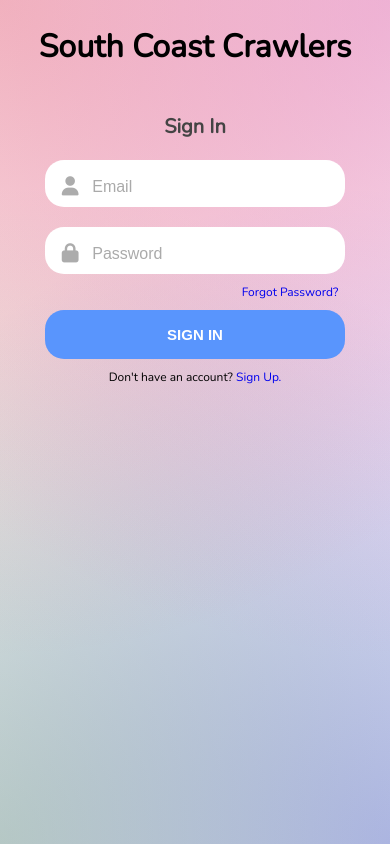
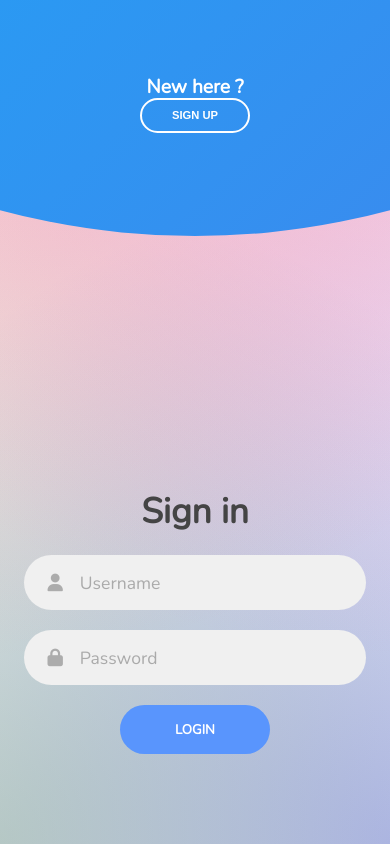
Before and after one commit to areason1410/south-coast-crawlers, a website: page public/login.html in a window 390 px wide. Drawn offline with nearby package versions, Linux system fonts and the light colour scheme.

Commit message:
added sign up and fixed css dont mind sample.html

```diff
--- a/public/login.html
+++ b/public/login.html
@@ -1,67 +1,80 @@
 <!DOCTYPE html>
 <html lang="en">
-
   <head>
-    <meta charset="UTF-8">
-    <meta http-equiv="X-UA-Compatible" content="IE=edge">
-    <meta name="viewport" content="width=device-width, initial-scale=1.0">
-    <title>RC South Coast Crawlers</title>
-    <link rel="stylesheet" href="resources/css/login.css">
-    <link rel="stylesheet" href="resources/css/background.css">
-    <link rel="stylesheet" href="resources/css/fonts.css">
-    <link rel="stylesheet" href="resources/css/colours.css">
+    <meta charset="UTF-8" />
+    <meta name="viewport" content="width=device-width, initial-scale=1.0" />
+    <script
+      src="https://kit.fontawesome.com/64d58efce2.js"
+      crossorigin="anonymous"
+    ></script>
+    <link rel="stylesheet" href="resources/css/sample.css" />
+    <link rel="stylesheet" href="resources/css/background.css" />
+    <link rel="stylesheet" href="resources/css/fonts.css" />
+    <link rel="stylesheet" href="resources/css/colours.css" />
     <script defer src="resources/js/requests.js"></script>
     <script defer src="resources/js/login.js"></script>
-    <script src="https://kit.fontawesome.com/64d58efce2.js" crossorigin="anonymous"></script>
-
-</head>
-<title>South Coast Crawlers</title>
+    <script defer src="resources/js/signup.js"></script>
+    <title>Sign in & Sign up Form</title>
   </head>
   <body>
     <div class="container">
       <div class="forms-container">
         <div class="signin-signup">
-             <h1 class="Header">South Coast Crawlers</h1>
-             <div id="error"></div>
-            <form action="/" class="sign-in-form" method="GET" >
-                <h2 class="title">Sign In</h2>
+          <form action="#" class="sign-in-form">
+            <h2 class="title">Sign in</h2>
             <div class="input-field">
               <i class="fas fa-user"></i>
-                    <input id="email" type="text" placeholder="Email" required>
+              <input type="text" placeholder="Username" />
             </div>
             <div class="input-field">
               <i class="fas fa-lock"></i>
-                    <input id="password" type="password" placeholder="Password" >
+              <input type="password" placeholder="Password" />
+            </div>
+            <input type="submit" value="Login" class="btn solid" />
 
+          </form>
+          <form action="#" class="sign-up-form">
+            <h2 class="title">Sign up</h2>
+            <div class="input-field">
+              <i class="fas fa-user"></i>
+              <input type="text" placeholder="Username" />
             </div>
-                <div class="FP">
-                    <a href="#" class="FP">
-                        <label id="FP">Forgot Password?</label>
-                    </a>
+            <div class="input-field">
+              <i class="fas fa-envelope"></i>
+              <input type="email" placeholder="Email" />
             </div>
-                <input id="signin" type="button" value="Sign In" class="btn solid">
-                <div class="SI">
-                Don't have an account? <a href="#" class="SI"><label id="SI">Sign Up.</label></a>
+            <div class="input-field">
+              <i class="fas fa-lock"></i>
+              <input type="password" placeholder="Password" />
+            </div>
+            <input type="submit" class="btn" value="Sign up" />
+
+          </form>
         </div>
       </div>
 
-
-         </form>
-            <!-- <div class="social-media">
-                <button id="button3" name="Continue with Facebook">
-                <i class="fa fa-facebook"></i>
-                <label id="label1">Continue with Facebook</label>
+      <div class="panels-container">
+        <div class="panel left-panel">
+          <div class="content">
+            <h3>New here ?</h3>
+            <button class="btn transparent" id="sign-up-btn">
+              Sign up
             </button>
-                </a>
-                <button id="button4" name="Continue with Google">
-                <!<a href="#" class="Google"> -->
-                <!-- <img src="https://avatars.githubusercontent.com/u/7328930?v=4" id="Gimg">
-                <label id="label2">Continue with Google</label>
+          </div>
+          <img src="img/log.svg" class="image" alt="" />
+        </div>
+        <div class="panel right-panel">
+          <div class="content">
+            <h3>One of us ?</h3>
+            <button class="btn transparent" id="sign-in-btn">
+              Sign in
             </button>
-                </a> -->
+          </div>
+          <img src="img/register.svg" class="image" alt="" />
         </div>
       </div>
     </div>
- </div>
+
+    <script src="resources/js/signup.js"></script>
   </body>
 </html>
--- /dev/null
+++ b/public/resources/css/sample.css
@@ -0,0 +1,399 @@
+
+* {
+  margin: 0;
+  padding: 0;
+  box-sizing: border-box;
+}
+
+body,
+input {
+    font-family: 'Nunito',sans-serif;
+
+}
+
+.container {
+  position: relative;
+  width: 100%;
+  min-height: 100%;
+  overflow: hidden;
+}
+
+.forms-container {
+  position: absolute;
+  width: 100%;
+  height: 100%;
+  top: 0;
+  left: 0;
+}
+
+.signin-signup {
+  position: absolute;
+  top: 50%;
+  transform: translate(-50%, -50%);
+  left: 75%;
+  width: 50%;
+  transition: 1s 0.7s ease-in-out;
+  display: grid;
+  grid-template-columns: 1fr;
+  z-index: 5;
+}
+
+form {
+  display: flex;
+  align-items: center;
+  justify-content: center;
+  flex-direction: column;
+  padding: 0rem 5rem;
+  transition: all 0.2s 0.7s;
+  overflow: hidden;
+  grid-column: 1 / 2;
+  grid-row: 1 / 2;
+}
+
+form.sign-up-form {
+  opacity: 0;
+  z-index: 1;
+}
+
+form.sign-in-form {
+  z-index: 2;
+}
+
+.title {
+  font-size: 2.2rem;
+  color: #444;
+  margin-bottom: 10px;
+}
+
+.input-field {
+  max-width: 380px;
+  width: 100%;
+  background-color: #f0f0f0;
+  margin: 10px 0;
+  height: 55px;
+  border-radius: 55px;
+  display: grid;
+  grid-template-columns: 15% 85%;
+  padding: 0 0.4rem;
+  position: relative;
+}
+
+.input-field i {
+  text-align: center;
+  line-height: 55px;
+  color: #acacac;
+  transition: 0.5s;
+  font-size: 1.1rem;
+}
+
+.input-field input {
+  background: none;
+  outline: none;
+  border: none;
+  line-height: 1;
+  font-weight: 600;
+  font-size: 1.1rem;
+  color: #333;
+}
+
+.input-field input::placeholder {
+  color: #aaa;
+  font-weight: 500;
+}
+
+.social-text {
+  padding: 0.7rem 0;
+  font-size: 1rem;
+}
+
+.social-media {
+  display: flex;
+  justify-content: center;
+}
+
+.social-icon {
+  height: 46px;
+  width: 46px;
+  display: flex;
+  justify-content: center;
+  align-items: center;
+  margin: 0 0.45rem;
+  color: #333;
+  border-radius: 50%;
+  border: 1px solid #333;
+  text-decoration: none;
+  font-size: 1.1rem;
+  transition: 0.3s;
+}
+
+.social-icon:hover {
+  color: #4481eb;
+  border-color: #4481eb;
+}
+
+.btn {
+  width: 150px;
+  background-color: #5995fd;
+  border: none;
+  outline: none;
+  height: 49px;
+  border-radius: 49px;
+  color: #fff;
+  text-transform: uppercase;
+  font-weight: 600;
+  margin: 10px 0;
+  cursor: pointer;
+  transition: 0.5s;
+}
+
+.btn:hover {
+  background-color: #4d84e2;
+}
+.panels-container {
+  position: absolute;
+  height: 100%;
+  width: 100%;
+  top: 0;
+  left: 0;
+  display: grid;
+  grid-template-columns: repeat(2, 1fr);
+}
+
+.container:before {
+  content: "";
+  position: absolute;
+  height: 2000px;
+  width: 2000px;
+  top: -10%;
+  right: 48%;
+  transform: translateY(-50%);
+  background-image: linear-gradient(-45deg, #4481eb 0%, #04befe 100%);
+  transition: 1.8s ease-in-out;
+  border-radius: 50%;
+  z-index: 6;
+}
+
+.image {
+  width: 100%;
+  transition: transform 1.1s ease-in-out;
+  transition-delay: 0.4s;
+}
+
+.panel {
+  display: flex;
+  flex-direction: column;
+  align-items: flex-end;
+  justify-content: space-around;
+  text-align: center;
+  z-index: 6;
+}
+
+.left-panel {
+  pointer-events: all;
+  padding: 3rem 17% 2rem 12%;
+}
+
+.right-panel {
+  pointer-events: none;
+  padding: 3rem 12% 2rem 17%;
+}
+
+.panel .content {
+  color: #fff;
+  transition: transform 0.9s ease-in-out;
+  transition-delay: 0.6s;
+}
+
+.panel h3 {
+  font-weight: 600;
+  line-height: 1;
+  font-size: 1.5rem;
+}
+
+.panel p {
+  font-size: 0.95rem;
+  padding: 0.7rem 0;
+}
+
+.btn.transparent {
+  margin: 0;
+  background: none;
+  border: 2px solid #fff;
+  width: 130px;
+  height: 41px;
+  font-weight: 600;
+  font-size: 0.8rem;
+}
+
+.right-panel .image,
+.right-panel .content {
+  transform: translateX(800px);
+}
+
+/* ANIMATION */
+
+.container.sign-up-mode:before {
+  transform: translate(100%, -50%);
+  right: 52%;
+}
+
+.container.sign-up-mode .left-panel .image,
+.container.sign-up-mode .left-panel .content {
+  transform: translateX(-800px);
+}
+
+.container.sign-up-mode .signin-signup {
+  left: 25%;
+}
+
+.container.sign-up-mode form.sign-up-form {
+  opacity: 1;
+  z-index: 2;
+}
+
+.container.sign-up-mode form.sign-in-form {
+  opacity: 0;
+  z-index: 1;
+}
+
+.container.sign-up-mode .right-panel .image,
+.container.sign-up-mode .right-panel .content {
+  transform: translateX(0%);
+}
+
+.container.sign-up-mode .left-panel {
+  pointer-events: none;
+}
+
+.container.sign-up-mode .right-panel {
+  pointer-events: all;
+}
+
+@media (max-width: 870px) {
+  .container {
+    min-height: 800px;
+    height: 100vh;
+  }
+  .signin-signup {
+    width: 100%;
+    top: 95%;
+    transform: translate(-50%, -100%);
+    transition: 1s 0.8s ease-in-out;
+  }
+
+  .signin-signup,
+  .container.sign-up-mode .signin-signup {
+    left: 50%;
+  }
+
+  .panels-container {
+    grid-template-columns: 1fr;
+    grid-template-rows: 1fr 2fr 1fr;
+  }
+
+  .panel {
+    flex-direction: row;
+    justify-content: space-around;
+    align-items: center;
+    padding: 2.5rem 8%;
+    grid-column: 1 / 2;
+  }
+
+  .right-panel {
+    grid-row: 3 / 4;
+  }
+
+  .left-panel {
+    grid-row: 1 / 2;
+  }
+
+  .image {
+    width: 200px;
+    transition: transform 0.9s ease-in-out;
+    transition-delay: 0.6s;
+  }
+
+  .panel .content {
+    padding-right: 15%;
+    transition: transform 0.9s ease-in-out;
+    transition-delay: 0.8s;
+  }
+
+  .panel h3 {
+    font-size: 1.2rem;
+  }
+
+  .panel p {
+    font-size: 0.7rem;
+    padding: 0.5rem 0;
+  }
+
+  .btn.transparent {
+    width: 110px;
+    height: 35px;
+    font-size: 0.7rem;
+  }
+
+  .container:before {
+    width: 1500px;
+    height: 1500px;
+    transform: translateX(-50%);
+    left: 30%;
+    bottom: 68%;
+    right: initial;
+    top: initial;
+    transition: 2s ease-in-out;
+  }
+
+  .container.sign-up-mode:before {
+    transform: translate(-50%, 100%);
+    bottom: 32%;
+    right: initial;
+  }
+
+  .container.sign-up-mode .left-panel .image,
+  .container.sign-up-mode .left-panel .content {
+    transform: translateY(-300px);
+  }
+
+  .container.sign-up-mode .right-panel .image,
+  .container.sign-up-mode .right-panel .content {
+    transform: translateY(0px);
+  }
+
+  .right-panel .image,
+  .right-panel .content {
+    transform: translateY(300px);
+  }
+
+  .container.sign-up-mode .signin-signup {
+    top: 5%;
+    transform: translate(-50%, 0);
+  }
+}
+
+@media (max-width: 570px) {
+  form {
+    padding: 0 1.5rem;
+  }
+
+  .image {
+    display: none;
+  }
+  .panel .content {
+    padding: 0.5rem 1rem;
+  }
+  .container {
+    padding: 1.5rem;
+  }
+
+  .container:before {
+    bottom: 72%;
+    left: 50%;
+  }
+
+  .container.sign-up-mode:before {
+    bottom: 28%;
+    left: 50%;
+  }
+}
--- /dev/null
+++ b/public/resources/js/signup.js
@@ -0,0 +1,16 @@
+const sign_in_btn = document.querySelector("#sign-in-btn");
+const sign_up_btn = document.querySelector("#sign-up-btn");
+const container = document.querySelector(".container");
+
+sign_up_btn.addEventListener("click", () => {
+  container.classList.add("sign-up-mode");
+});
+
+sign_in_btn.addEventListener("click", () => {
+  container.classList.remove("sign-up-mode");
+});
+
+
+// function SignUp(){
+//     document.getElementsByClassName("title").innerHtml =("Sign Up")
+// }
```
Also changed, not shown: public/index.html (+0 -1 lines), public/sample.html (added, +56 -0 lines). Lines whose indentation alone changed are shown as unchanged.
